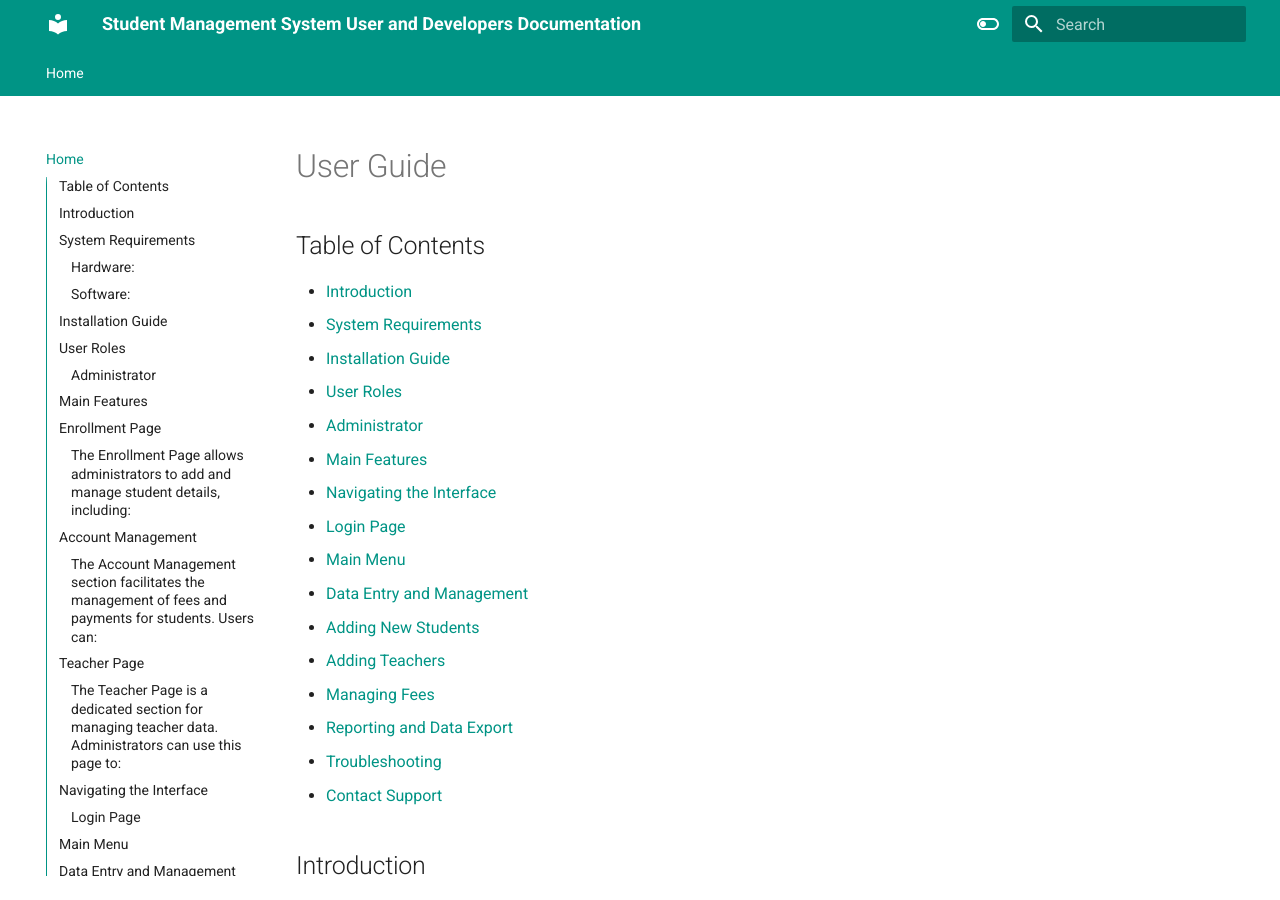
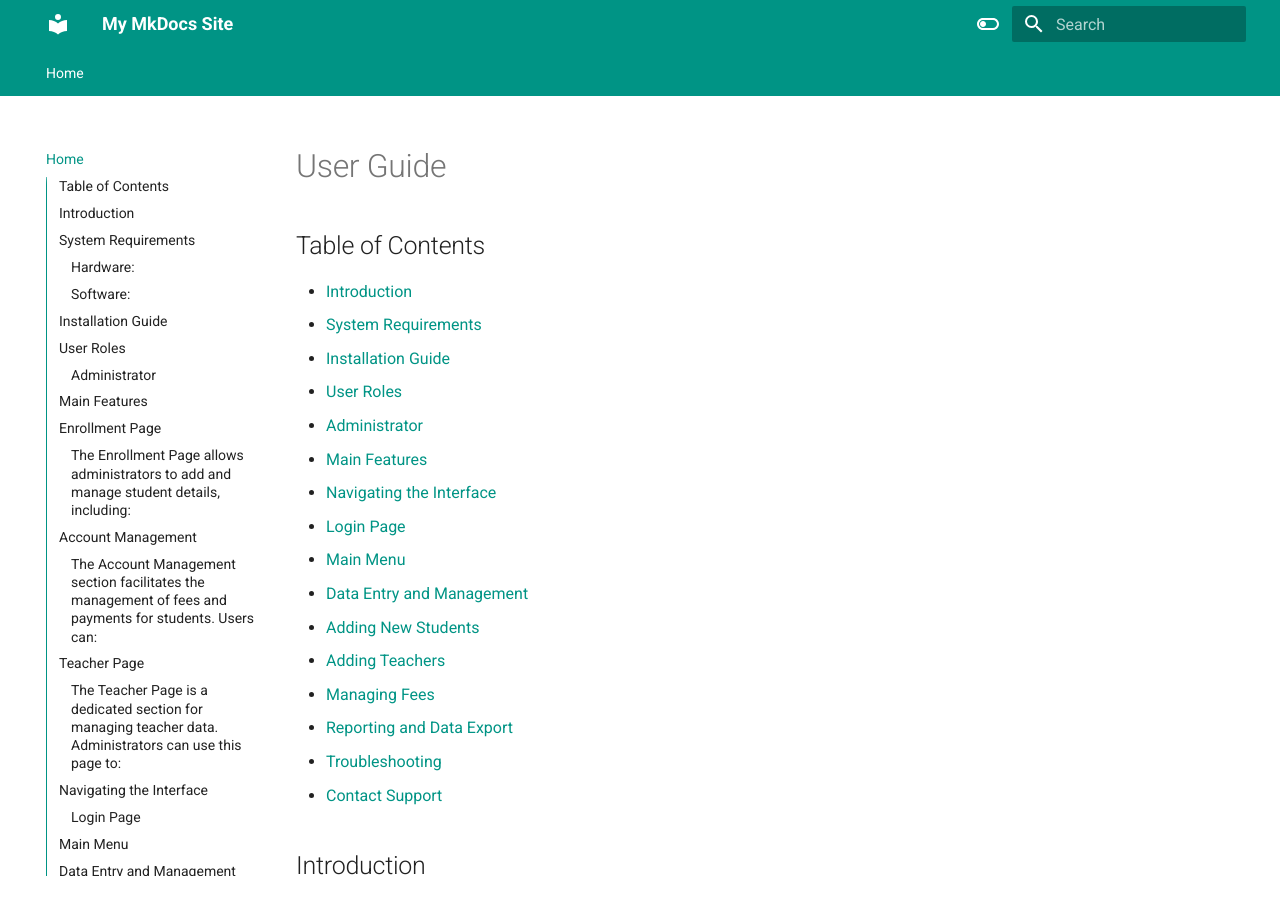
Before and after one commit to bigachievers123/project_MK, an MkDocs documentation site: the page built from docs/index.md, in a window 1280 px wide and 900 px high. Built offline with MkDocs 1.6.1 and Material for MkDocs 9.7.7, drawn with Linux system fonts in a browser that asks for light colours.

```diff
--- a/mkdocs.yml
+++ b/mkdocs.yml
@@ -1,5 +1,4 @@
-
-site_name: Student Management System User and Developers Documentation
+site_name: My MkDocs Site
 site_url: https://bigachievers123.github.io/project_MK
 nav:
     - Home: index.md
```
Also changed, not shown: 1 other file.
